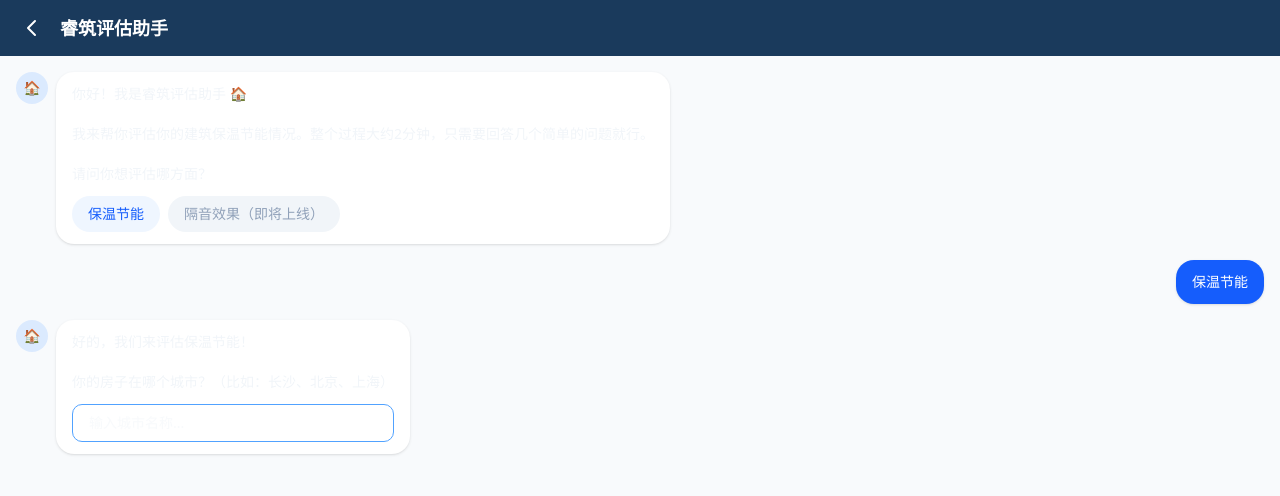
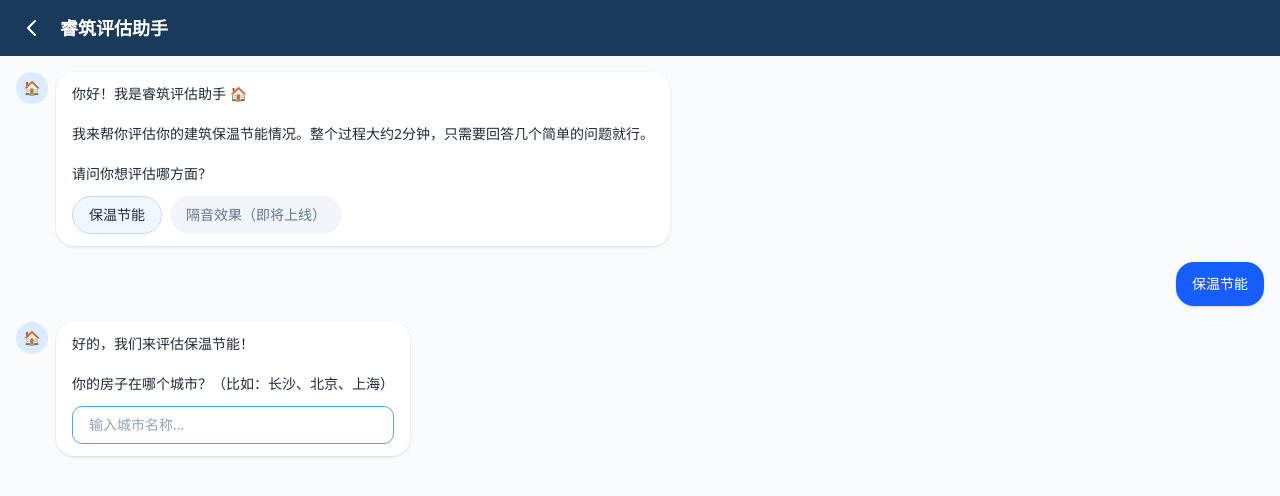
Before and after one commit to rapidfoam/ruizhe-energy, a Next.js app: page /chat-assess in a window 1280 px wide. Both pictures are taken after a click on the button "保温节能". Shown: the top 496 px of the page. Built offline with nearby package versions, Linux system fonts and the light colour scheme; a web font is replaced by a local one.

Commit message:
fix: 对话助手字体颜色加深 + 报告页性能优化
Coze-Commit-Type: user
Coze-User-ID: 420477601069907
Coze-Conversation-ID: 10160673

```diff
--- a/src/app/chat-assess/page.tsx
+++ b/src/app/chat-assess/page.tsx
@@ -32,8 +32,12 @@ export default function ChatAssessPage() {
                 <span className="text-sm">🏠</span>
               </div>
             )}
-            <div className={`max-w-[80%] ${msg.type === "user" ? "bg-blue-600 text-white" : "bg-white"} rounded-2xl px-4 py-3 shadow-sm`}>
-              <p className="text-sm whitespace-pre-line">{msg.text}</p>
+            <div className={`max-w-[80%] rounded-2xl px-4 py-3 shadow-sm ${
+              msg.type === "user"
+                ? "bg-blue-600 text-white"
+                : "bg-white text-[#1f2937]"
+            }`}>
+              <p className={`text-sm whitespace-pre-line font-medium ${msg.type === "user" ? "text-white" : "text-[#1f2937]"}`}>{msg.text}</p>
               {msg.quickReplies && msg.quickReplies.length > 0 && (
                 <div className="flex flex-wrap gap-2 mt-3">
                   {msg.quickReplies.map((reply, idx) => (
@@ -41,10 +45,10 @@ export default function ChatAssessPage() {
                       key={idx}
                       onClick={() => !reply.disabled && handleQuickReply(reply)}
                       disabled={reply.disabled}
-                      className={`px-4 py-2 rounded-full text-sm transition-all ${
+                      className={`px-4 py-2 rounded-full text-sm font-medium transition-all ${
                         reply.disabled
-                          ? "bg-slate-100 text-slate-400 cursor-not-allowed"
-                          : "bg-blue-50 text-blue-600 hover:bg-blue-100 active:bg-blue-200"
+                          ? "bg-slate-100 text-slate-500 cursor-not-allowed"
+                          : "bg-blue-50 text-[#1f2937] border border-blue-200 hover:bg-blue-100 active:bg-blue-200"
                       }`}
                     >
                       {reply.text}
@@ -62,7 +66,7 @@ export default function ChatAssessPage() {
                     onFocus={() => setShowCityDropdown(true)}
                     onKeyDown={(e) => e.key === "Enter" && handleInputSubmit()}
                     placeholder="输入城市名称..."
-                    className="w-full px-4 py-2 border border-slate-200 rounded-lg text-sm focus:outline-none focus:border-blue-400"
+                    className="w-full px-4 py-2 border border-slate-300 rounded-lg text-sm text-[#1f2937] placeholder:text-slate-400 focus:outline-none focus:border-blue-400"
                   />
                   {showCityDropdown && cityResults.length > 0 && (
                     <div className="absolute top-full left-0 right-0 mt-1 bg-white border border-slate-200 rounded-lg shadow-lg max-h-48 overflow-y-auto z-10">
@@ -70,10 +74,10 @@ export default function ChatAssessPage() {
                         <button
                           key={idx}
                           onClick={() => handleCitySelect(city)}
-                          className="w-full px-4 py-2 text-left text-sm hover:bg-blue-50 flex justify-between items-center"
+                          className="w-full px-4 py-2 text-left text-sm text-[#1f2937] hover:bg-blue-50 flex justify-between items-center"
                         >
-                          <span>{city.name}</span>
-                          <span className="text-xs text-slate-400">{city.province}</span>
+                          <span className="font-medium">{city.name}</span>
+                          <span className="text-xs text-slate-500">{city.province}</span>
                         </button>
                       ))}
                     </div>
@@ -89,7 +93,7 @@ export default function ChatAssessPage() {
                 </button>
               )}
               {msg.showPhotoUpload && (
-                <label className="mt-3 flex items-center justify-center gap-2 py-2 border-2 border-dashed border-slate-300 rounded-lg text-sm text-slate-500 cursor-pointer hover:border-blue-400 hover:text-blue-500">
+                <label className="mt-3 flex items-center justify-center gap-2 py-2 border-2 border-dashed border-slate-400 rounded-lg text-sm text-slate-600 cursor-pointer hover:border-blue-500 hover:text-blue-600">
                   <span>📷</span>
                   <span>点击拍照或选择图片</span>
                   <input type="file" accept="image/*" capture="environment" className="hidden" onChange={() => handleQuickReply({ text: "📷 已拍照", value: "photo_uploaded" })} />
--- a/src/app/report/page.tsx
+++ b/src/app/report/page.tsx
@@ -20,23 +20,10 @@ export default function ReportPage() {
   const [toast, setToast] = useState<{ message: string; type: "success" | "error" } | null>(null);
   const reportRef = useRef<HTMLDivElement>(null);
 
-  const [debugInfo, setDebugInfo] = useState<string>("");
-
   useEffect(() => {
     try {
       const formStr = sessionStorage.getItem("evaluationForm");
       const resultStr = sessionStorage.getItem("evaluationResult");
-
-      // Debug info for troubleshooting
-      const debug = {
-        formExists: !!formStr,
-        resultExists: !!resultStr,
-        formKeys: formStr ? Object.keys(JSON.parse(formStr)) : [],
-        resultKeys: resultStr ? Object.keys(JSON.parse(resultStr)) : [],
-        formPreview: formStr ? formStr.substring(0, 200) : "null",
-        storageAvailable: typeof window !== "undefined" && "sessionStorage" in window,
-      };
-      setDebugInfo(JSON.stringify(debug, null, 2));
 
       if (formStr) setFormData(JSON.parse(formStr));
       if (resultStr) setResult(JSON.parse(resultStr));
@@ -50,7 +37,7 @@ export default function ReportPage() {
         setShowAuthModal(true);
       }
     } catch (err) {
-      setDebugInfo(`Error reading sessionStorage: ${err}`);
+      console.error("Failed to read sessionStorage:", err);
     }
   }, []);
 
@@ -125,7 +112,7 @@ export default function ReportPage() {
         referralSource,
       };
 
-      console.info('[Feishu] 自动写入数据:', feishuData);
+      console.info('[Feishu] Writing assessment data...');
 
       const response = await fetch('/api/feishu/write', {
         method: 'POST',
@@ -134,7 +121,6 @@ export default function ReportPage() {
       });
 
       const data = await response.json();
-      console.log('[Feishu] 自动写入结果:', data);
 
       if (data.feishuWritten) {
         sessionStorage.setItem("feishuWritten", "true");
@@ -302,16 +288,6 @@ export default function ReportPage() {
           >
             返回填写
           </button>
-
-          {/* Debug Info */}
-          <details className="mt-6 text-left">
-            <summary className="text-xs text-slate-500 cursor-pointer hover:text-slate-400 mb-2">
-              调试信息（点击展开）
-            </summary>
-            <pre className="text-[10px] text-slate-500 bg-slate-800/50 rounded-lg p-3 overflow-x-auto whitespace-pre-wrap break-all">
-              {debugInfo || "No debug info available"}
-            </pre>
-          </details>
         </div>
       </div>
     );
```
